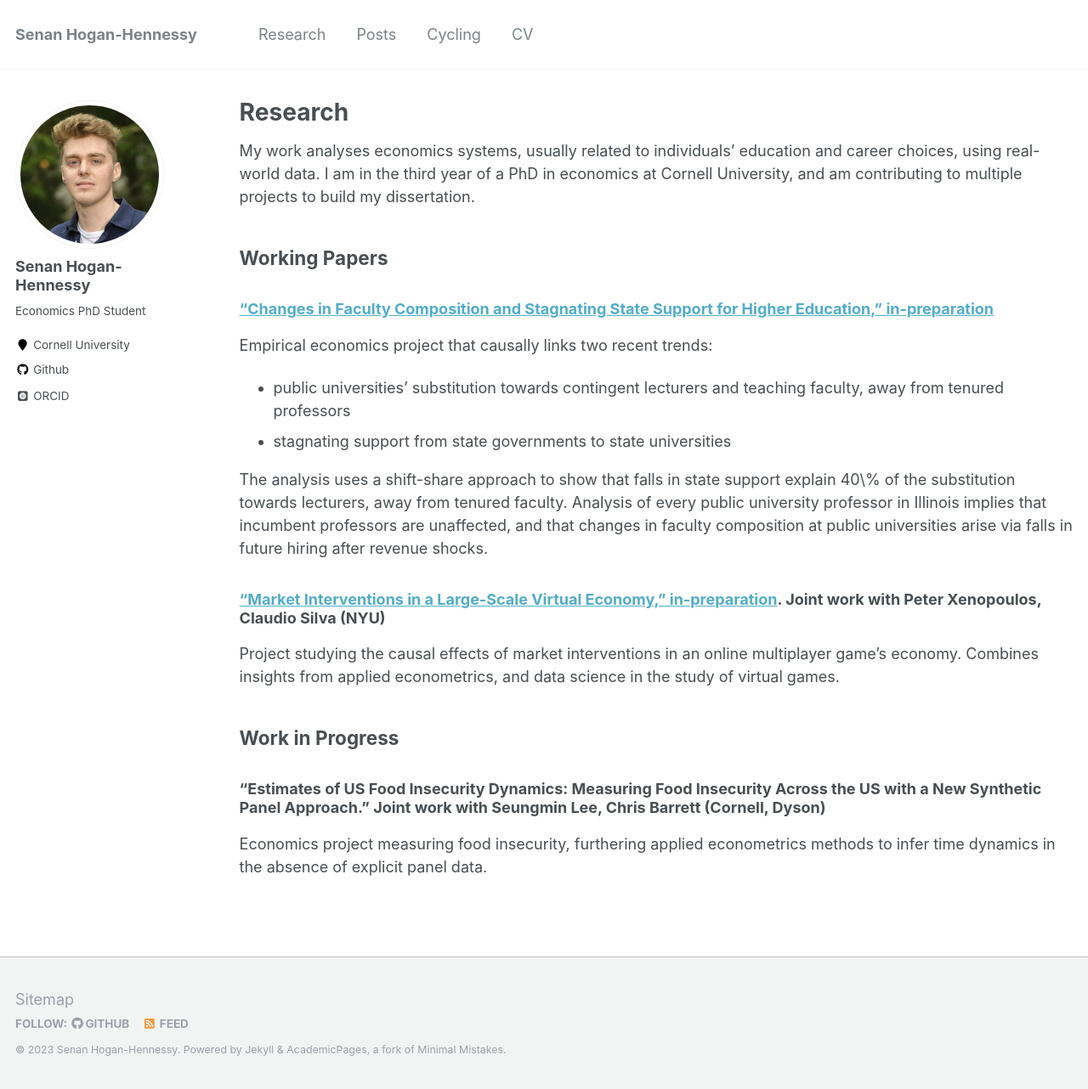
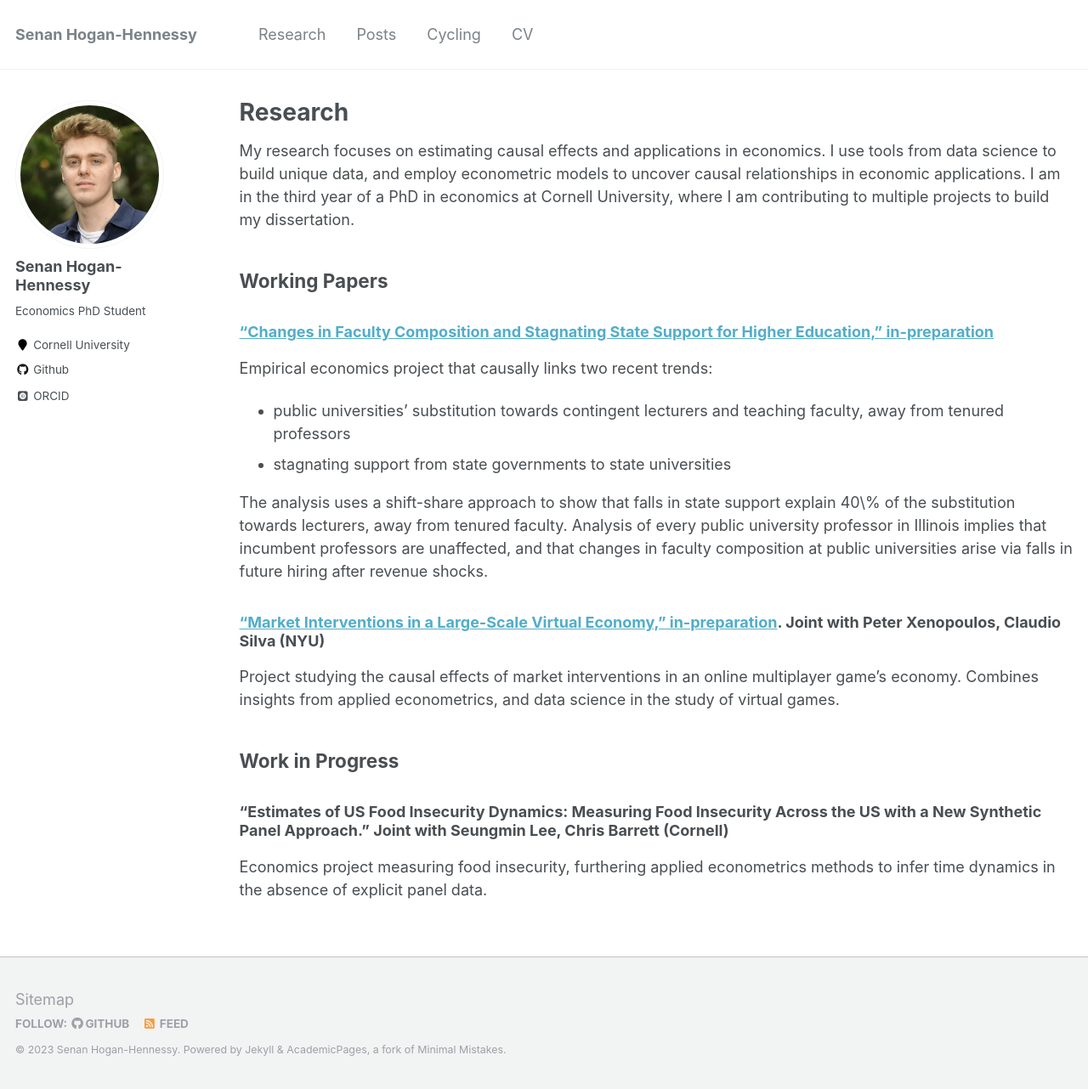
Before and after one commit to shoganhennessy/shoganhennessy.github.io, a Jekyll site: the page built from _pages/research.md, in a window 1280 px wide and 1282 px high. Shown: the whole window at 85% size. Built offline with Jekyll 4.4.1, drawn with Linux system fonts in a browser that asks for light colours; some web fonts are replaced.

Commit message:
:adjust.

```diff
--- a/_pages/research.md
+++ b/_pages/research.md
@@ -5,8 +5,10 @@ permalink: /research/
 author_profile: true
 ---
 
-My work analyses economics systems, usually related to individuals' education and career choices, using real-world data.
-I am in the third year of a PhD in economics at Cornell University, and am contributing to multiple projects to build my dissertation.
+My research focuses on estimating causal effects and applications in economics.
+I use tools from data science to build unique data, and employ econometric models to uncover causal relationships in economic applications.
+I am in the third year of a PhD in economics at Cornell University, where I am contributing to multiple projects to build my dissertation.
+
 
 ## Working Papers
 
@@ -20,13 +22,13 @@ Empirical economics project that causally links two recent trends:
 The analysis uses a shift-share approach to show that falls in state support explain 40\% of the substitution towards lecturers, away from tenured faculty.
 Analysis of every public university professor in Illinois implies that incumbent professors are unaffected, and that changes in faculty composition at public universities arise via falls in future hiring after revenue shocks.
 
-### [“Market Interventions in a Large-Scale Virtual Economy,” in-preparation](https://doi.org/10.48550/arXiv.2210.07970). Joint work with Peter Xenopoulos, Claudio Silva (NYU)
+### [“Market Interventions in a Large-Scale Virtual Economy,” in-preparation](https://doi.org/10.48550/arXiv.2210.07970). Joint with Peter Xenopoulos, Claudio Silva (NYU)
 
 Project studying the causal effects of market interventions in an online multiplayer game's economy.
 Combines insights from applied econometrics, and data science in the study of virtual games.
 
 ## Work in Progress
 
-### “Estimates of US Food Insecurity Dynamics: Measuring Food Insecurity Across the US with a New Synthetic Panel Approach."  Joint work with Seungmin Lee, Chris Barrett (Cornell, Dyson)
+### “Estimates of US Food Insecurity Dynamics: Measuring Food Insecurity Across the US with a New Synthetic Panel Approach."  Joint with Seungmin Lee, Chris Barrett (Cornell)
 
 Economics project measuring food insecurity, furthering applied econometrics methods to infer time dynamics in the absence of explicit panel data.
```
Also changed, not shown: _pages/about.md (+1 -1 lines), 2 other files.
